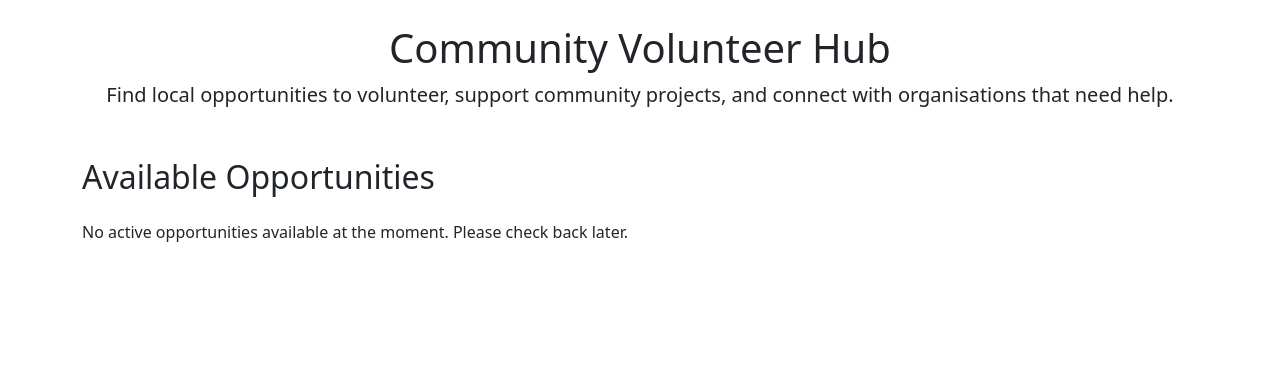
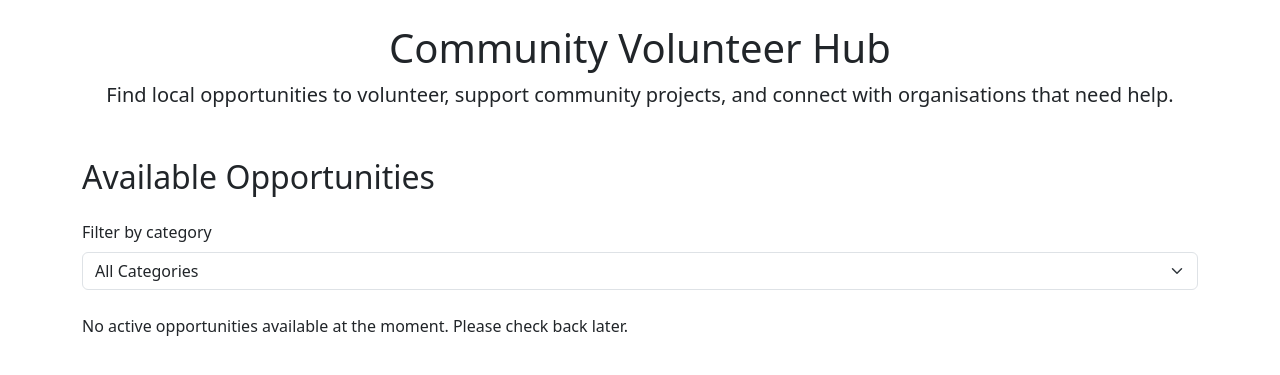
Before and after one commit to mdpos95-tech/volunteerhub_MOD5, a Django app: page / in a window 1280 px wide. Shown: the part 56-431 px from the top of the page. Run offline with Django 5.2, Linux system fonts and the light colour scheme; data that the repository does not hold is empty.

Commit message:
working on category filter

```diff
--- a/opportunities/templates/opportunities/home.html
+++ b/opportunities/templates/opportunities/home.html
@@ -6,6 +6,18 @@
             <p class="lead">Find local opportunities to volunteer, support community projects, and connect with organisations that need help.</p>
     </div>
         <h2 class="mb-4">Available Opportunities</h2>
+        <div class="mb-4">
+            <label for="categoryFilter" class="form-label">Filter by category</label>
+            <select id="categoryFilter" class="form-select">
+                <option value="">All Categories</option>
+                <option value="environment">Environment</option>
+                <option value="education">Education</option>
+                <option value="community">Community</option>
+                <option value="charity">Charity</option>
+                <option value="food">Food Support</option>
+                <option value="other">Other</option>
+            </select>
+        </div>
 <div class="row">
         {% for opportunity in opportunities %}
             <div class="col-md-6 col-lg-4 mb-4">
@@ -13,6 +25,7 @@
                     <div class="card-body">
                 <h3 class="card-title">{{ opportunity.title }}</h3>
                 <p><strong>Organization:</strong> {{ opportunity.organization }}</p>
+                <p><strong>Category:</strong> {{ opportunity.get_category_display }}</p>
                 <p><strong>Location:</strong> {{ opportunity.location }}</p>
                 <p><strong>Date:</strong> {{ opportunity.date }}</p>
                 <p><strong>Spaces Available:</strong> {{ opportunity.spaces_available }}</p>
```
